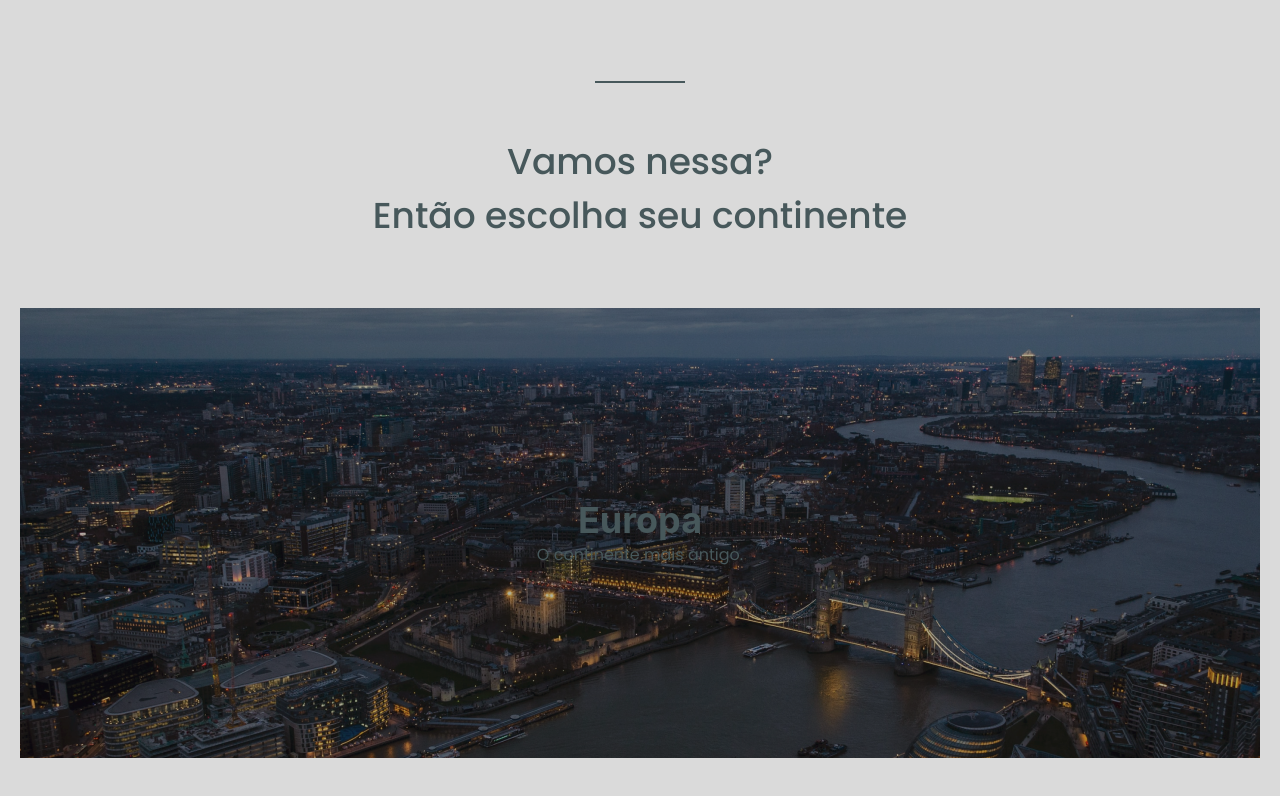
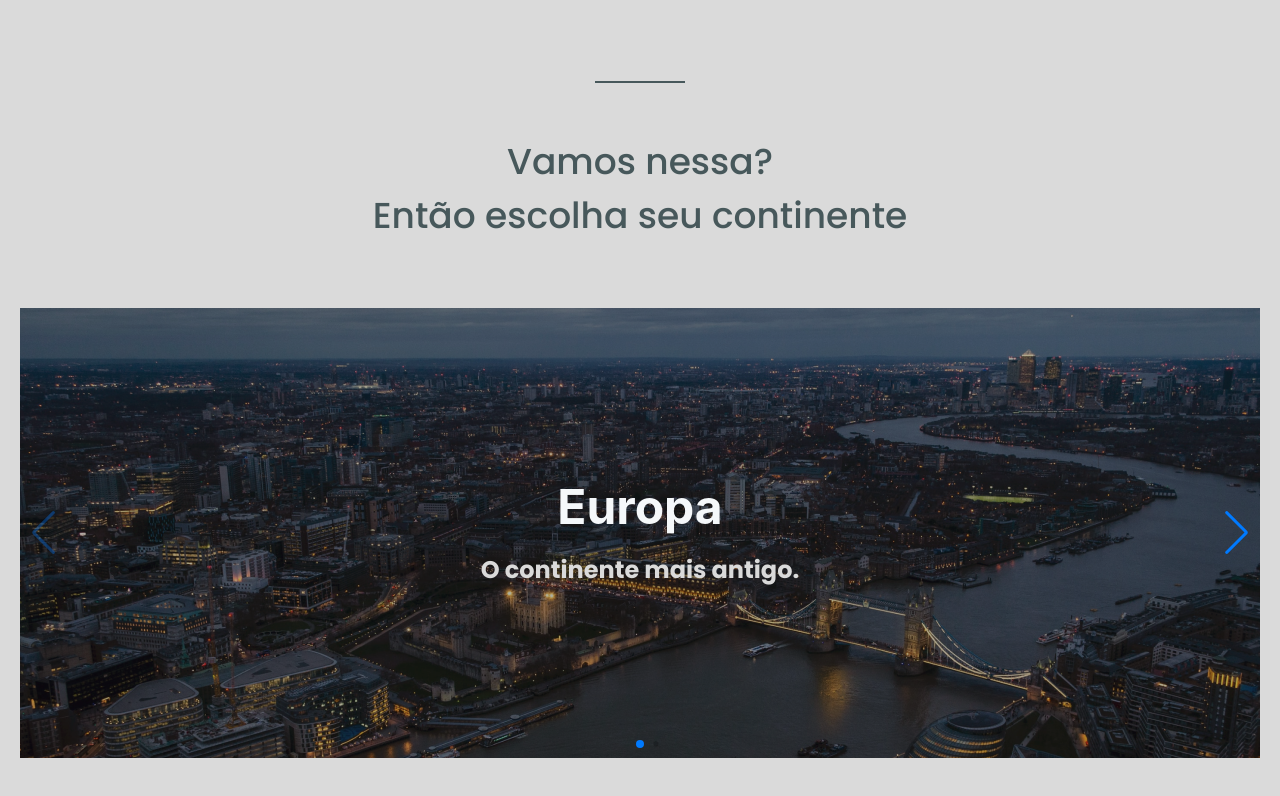
Before and after one commit to nullCommit/worldtrip, a Next.js app: page / in a window 1280 px wide. Shown: the part 707-1503 px from the top of the page. Built offline with nearby package versions, Linux system fonts and the light colour scheme.

Commit message:
Estiliza o Swiper

```diff
--- a/src/components/ImageSlider.tsx
+++ b/src/components/ImageSlider.tsx
@@ -1,9 +1,12 @@
 import { Flex, Heading, Text } from '@chakra-ui/react';
 import Link from 'next/link';
-import SwiperCore, { Navigation, Pagination, A11y } from 'swiper';
 import { Swiper, SwiperSlide } from 'swiper/react';
+import { Pagination, Navigation } from 'swiper';
 
-SwiperCore.use([Navigation, Pagination, A11y]);
+// importações de estilo do swipe
+import 'swiper/css';
+import 'swiper/css/navigation';
+import 'swiper/css/pagination';
 
 export function ImageSlider() {
   return (
@@ -15,9 +18,11 @@
       mb={['5', '10']}
     >
       <Swiper
+        className='mySwiper'
         slidesPerView={1}
         navigation
-        pagination={{ clickable: true }}
+        pagination={{ clickable: true, dynamicBullets: true }}
+        modules={[Pagination, Navigation]}
         autoplay={{ delay: 2000 }}
         style={{ width: '100%', flex: 1 }}
       >
@@ -36,8 +41,56 @@
           >
             <Link href='/continent/europe'>
               <a>
-                <Heading>Europa</Heading>
-                <Text>O continente mais antigo.</Text>
+                <Heading
+                  fontSize={['3xl', '4xl', '5xl']}
+                  color='gray.100'
+                  fontWeight='bold'
+                >
+                  Europa
+                </Heading>
+                <Text
+                  fontWeight='bold'
+                  color='gray.200'
+                  fontSize={['0.8rem', '1xl', '2xl']}
+                  mt={['2', '4']}
+                >
+                  O continente mais antigo.
+                </Text>
+              </a>
+            </Link>
+          </Flex>
+        </SwiperSlide>
+
+        <SwiperSlide>
+          <Flex
+            w='100%'
+            h={['250px', '450px']}
+            align='center'
+            justify='center'
+            direction='column'
+            bgImage='url(/images/europe.png)'
+            bgRepeat='no-repeat'
+            bgSize='cover'
+            bgPosition='center'
+            textAlign='center'
+          >
+            <Link href='/continent/europe'>
+              <a>
+                <Heading
+                  fontSize={['3xl', '4xl', '5xl']}
+                  color='gray.100'
+                  fontWeight='bold'
+                >
+                  Europa
+                </Heading>
+                <Text
+                  fontWeight='bold'
+                  color='gray.200'
+                  fontSize={['0.8rem', '1xl', '2xl']}
+                  mt={['2', '4']}
+                >
+                  O continente mais antigo.
+                </Text>
               </a>
             </Link>
           </Flex>
--- a/src/pages/_app.tsx
+++ b/src/pages/_app.tsx
@@ -1,6 +1,8 @@
 import { ChakraProvider } from '@chakra-ui/react';
 import type { AppProps } from 'next/app';
 import { theme } from '../styles/theme';
+
+import '../styles/imageSlider.scss';
 
 function MyApp({ Component, pageProps }: AppProps) {
   return (
--- /dev/null
+++ b/src/styles/imageSlider.scss
@@ -0,0 +1,7 @@
+.swiper-button-next {
+  right: 45px;
+}
+
+.swiper-button-prev {
+  left: 45px;
+}
```
